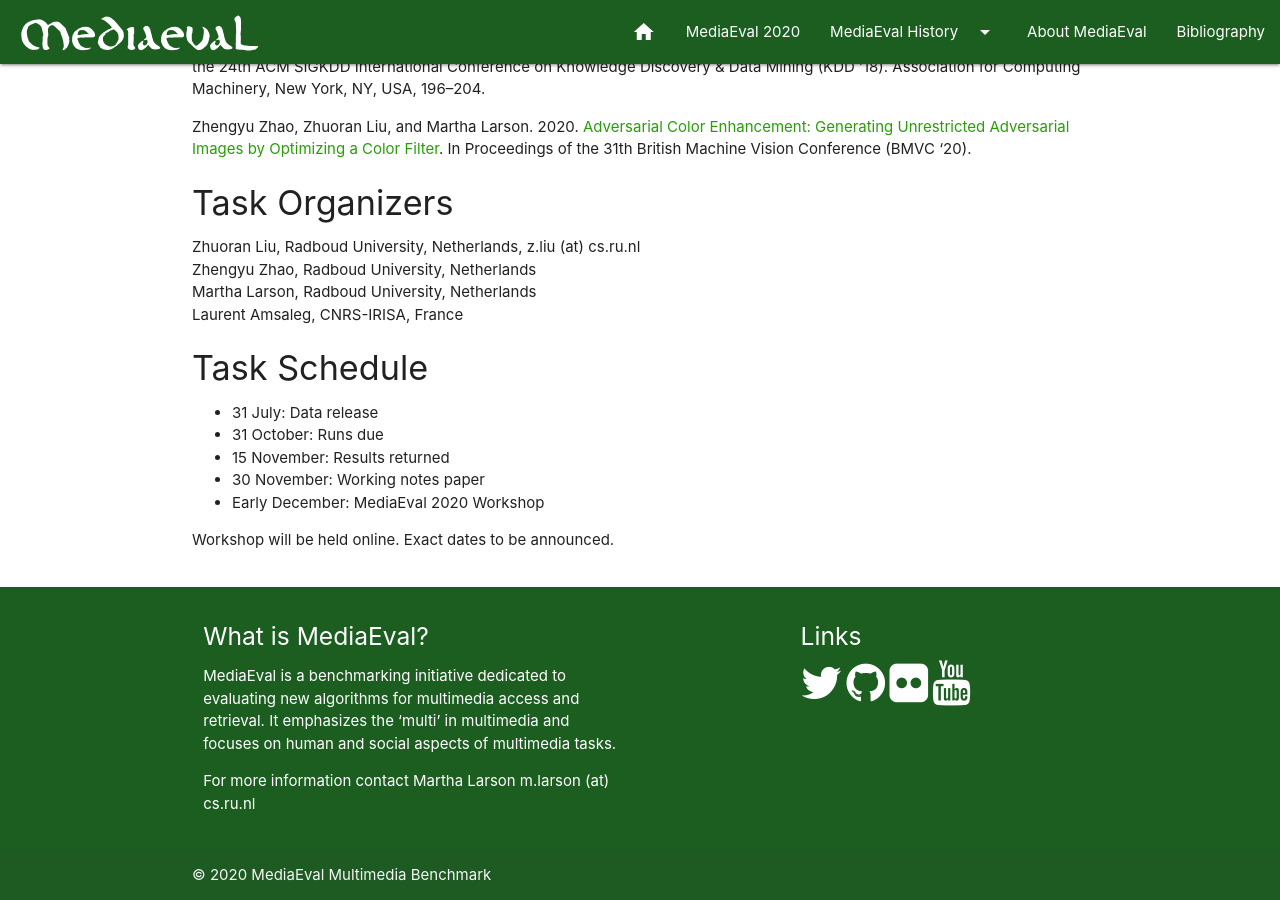
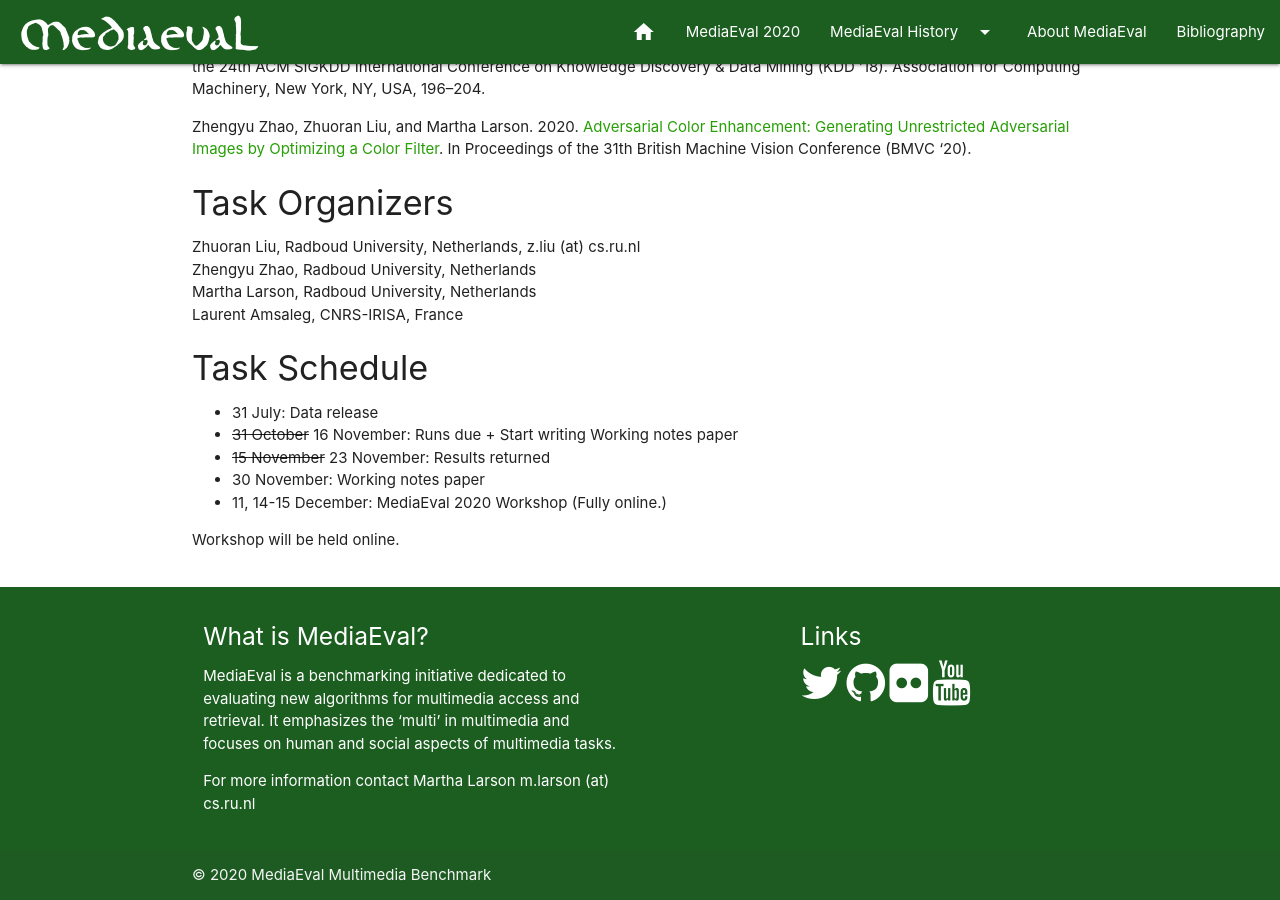
Before and after one commit to multimediaeval/multimediaeval.github.io, a Jekyll site: the page built from _editions/2020/tasks/pixelprivacy.md, in a window 1280 px wide and 900 px high, scrolled down 2015 px. Built offline with Jekyll 4.4.1, drawn with Linux system fonts in a browser that asks for light colours.

Commit message:
Update pixelprivacy.md

```diff
--- a/_editions/2020/tasks/pixelprivacy.md
+++ b/_editions/2020/tasks/pixelprivacy.md
@@ -76,9 +76,9 @@ Laurent Amsaleg, CNRS-IRISA, France</p>
 
 #### Task Schedule
 * 31 July: Data release <!-- # Replace XX with your date. Latest possible is 31 July-->
-* 31 October: Runs due <!-- # Replace XX with your date. Latest possible is 31 October-->
-* 15 November: Results returned  <!-- Fixed. Please do not change-->
+* ~~31 October~~ 16 November: Runs due + Start writing Working notes paper<!-- # Replace XX with your date. Latest possible is 31 October-->
+* ~~15 November~~ 23 November: Results returned  <!-- Fixed. Please do not change-->
 * 30 November: Working notes paper  <!-- Fixed. Please do not change-->
-* Early December: MediaEval 2020 Workshop <!-- Fixed. Please do not change-->
+* 11, 14-15 December: MediaEval 2020 Workshop (Fully online.) <!-- Fixed. Please do not change-->
 
-Workshop will be held online. Exact dates to be announced.
+Workshop will be held online.
```
